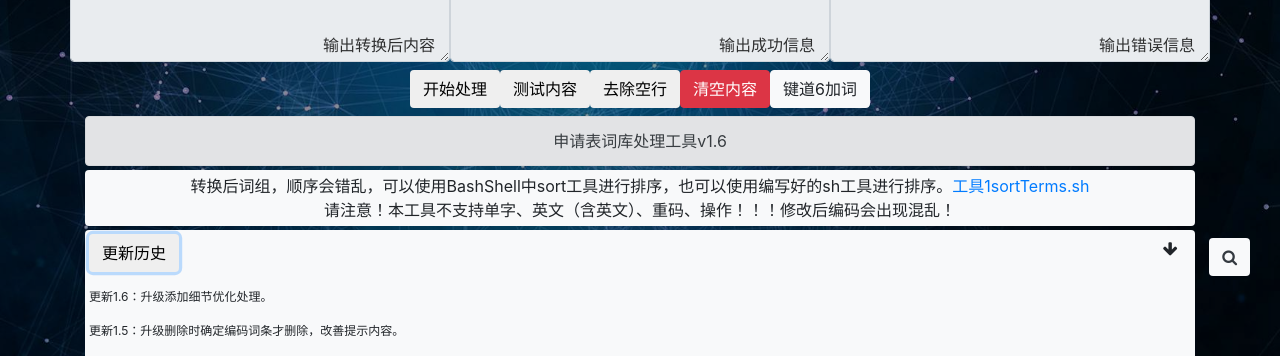
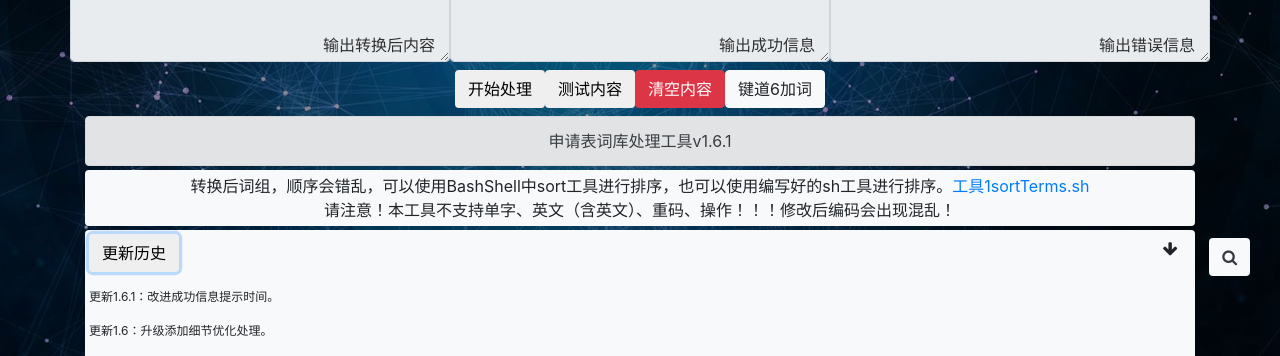
Before and after one commit to nshusr/xkinput, a Vue app: page /rime_jd_web/Tools/Contribution in a window 1280 px wide. Both pictures are taken after a click on the button "更新历史". Shown: the part 420-776 px from the top of the page. Built offline with nearby package versions, Linux system fonts and the light colour scheme.

Commit message:
改进成功信息提示时间。

```diff
--- a/src/components/Tools/Contribution/Contribution.vue
+++ b/src/components/Tools/Contribution/Contribution.vue
@@ -24,8 +24,7 @@
 	</div>
 	<button :class="btnClass" @click="handleTerms" @mousedown="clickPlay">{{btnInfo}}</button>
 	<button class="btn" @click="createDemo">测试内容</button>
-	<button class="btn" @click="clearSpace">去除空行</button>
-	<button class="btn btn-danger" @dblclick="clearContent" @click="clearInfo = '双击生效清空'">{{clearInfo}}</button>
+	<button class="btn btn-danger" @dblclick="clearContent" @click="clearInfo = '双击清空'">{{clearInfo}}</button>
 	<a class="btn btn-light" href="https://739497722.docs.qq.com/ipGva4mn5bo" target="_black">键道6加词</a>
 	<p class="alert alert-secondary mb-1">申请表词库处理工具v{{vertion}}</p>
 	<p class="bg-light p-1 rounded mb-1">
@@ -39,7 +38,8 @@
 	<div class="text-left bg-light p-1 mb-1 rounded fzx history-card">
 		<p><button class="btn" @click="clickHistory">更新历史</button><i class="fa fa-arrow-right btn fzb float-right history-arrow" :class="{'history-active':isHover}"></i></p>
 		<div v-if="updates" class="mt-1">
-			<p>更新{{vertion}}：升级添加细节优化处理。</p>
+			<p>更新{{vertion}}：改进成功信息提示时间。</p>
+			<p>更新1.6：升级添加细节优化处理。</p>
 			<p>更新1.5：升级删除时确定编码词条才删除，改善提示内容。</p>
 			<p>更新1.4：修复主动修改!m为*的步骤错误问题。</p>
 			<p>更新1.3：使用*操作符作用主修改操作符，兼容!m修改符。</p>
@@ -60,7 +60,7 @@ export default {
 	name: 'Contribution',
 	data() {
 		return {
-			vertion: 1.6,
+			vertion: '1.6.1',
 			oldTerms: '',
 			newsTerms: '',
 			oldAttr: '请输入原词库\n格式： 词条 [tab] 编码',
@@ -182,14 +182,12 @@ fzxki	+	折子`,
 			this.successInfo = this.successInfoData;
 			this.errorInfo = this.errorInfoData;
 			this.outTerms = this.newTermsData;
+			//发送成功信息
 			this.successMessage = true;
 			setTimeout(()=>{
-				__this.btnInfo = '开始处理';
-				__this.btnClass = 'btn my-2';
-			}, 500)
-			setTimeout(()=>{
-				__this.successMessage = false;
-			}, 2500);
+				//调用清除信息
+				__this.closeSuccessMessage();
+			}, 1000)
 			//清理数据
 			this.successInfoData = this.errorInfoData = this.newTermsData = '';
 		},
@@ -265,6 +263,16 @@ fzxki	+	折子`,
 			this.updates = !this.updates;
 			this.isHover = !this.isHover;
 		},
+		closeSuccessMessage: function(){
+			var __this = this;
+			setTimeout(()=>{
+				__this.btnInfo = '开始处理';
+				__this.btnClass = 'btn my-2';
+			}, 500)
+			setTimeout(()=>{
+				__this.successMessage = false;
+			}, 2500);
+		},
 		oldTermsInput: function() {
 			this.oldTerms = this.oldTerms += '\t';
 		},
```
